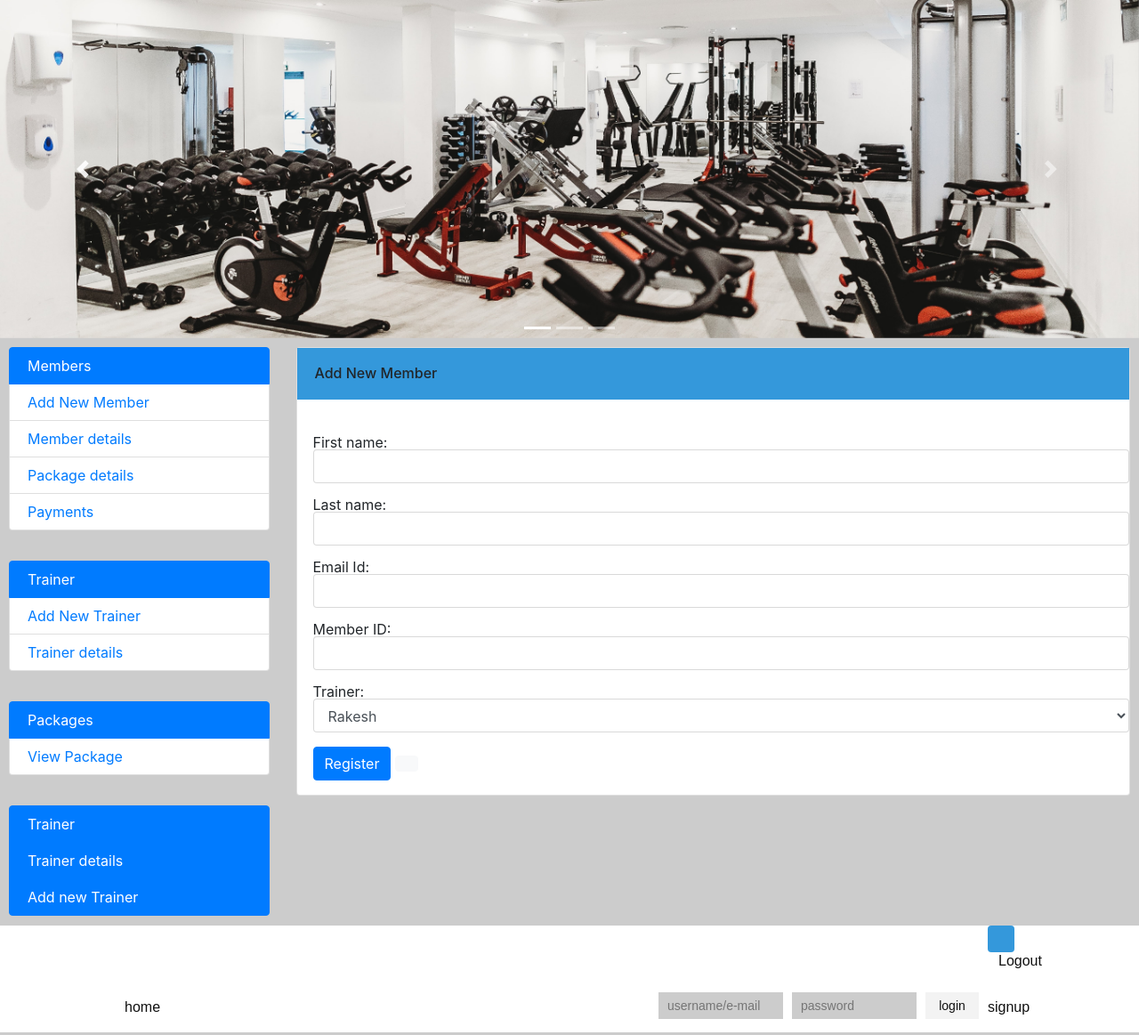
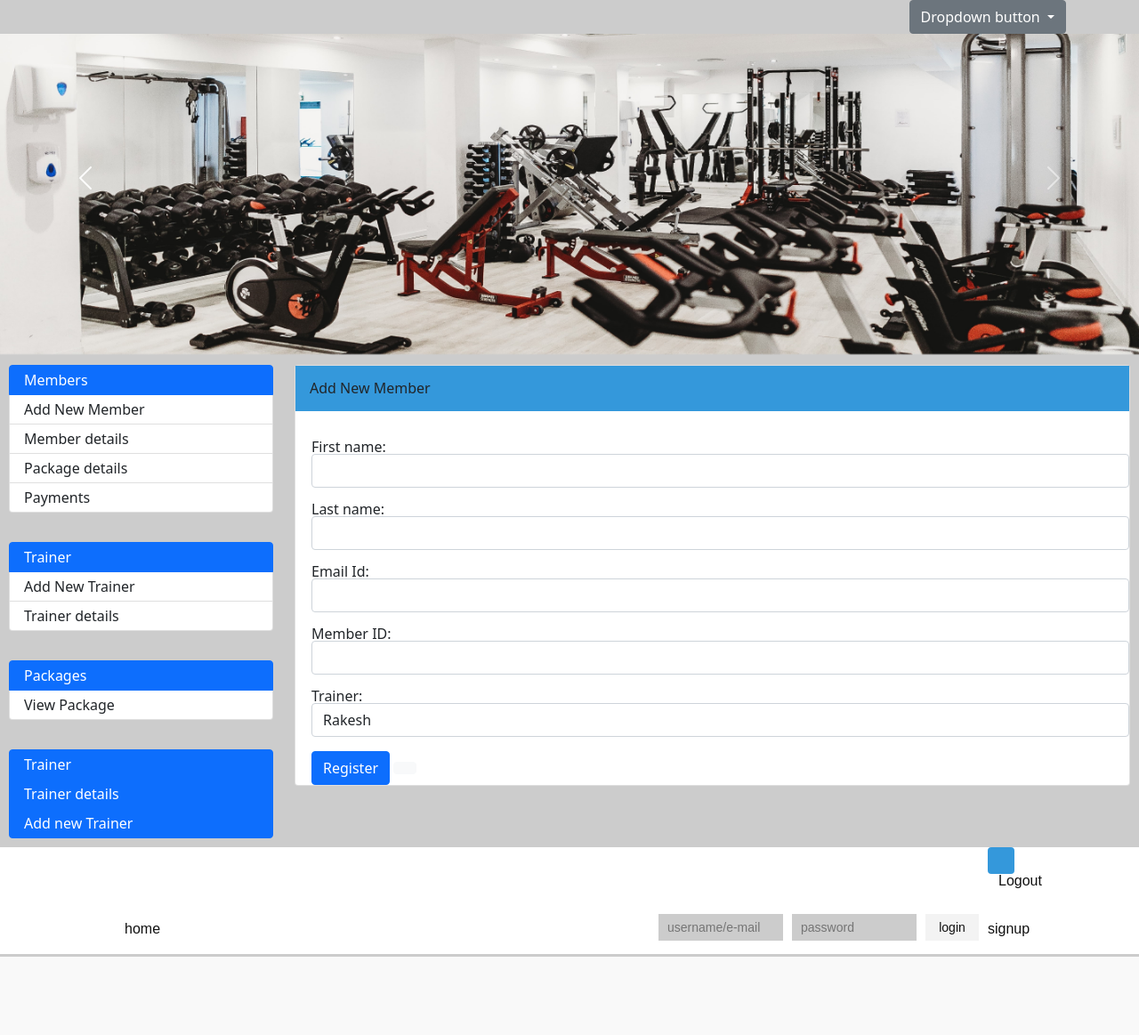
Before and after one commit to SRJ2910/Gym-Management-System, a PHP site: page /header.php in a window 1280 px wide. Shown: the whole page at 89% size. After the commit the page ends 1075 px from the top, so only its background shows below. Run offline with PHP 8.4, Linux system fonts and the light colour scheme; data comes from the database, SQL or seed files in the repository.

Commit message:
Carousel Fixed
Carousel Fixed

```diff
--- a/gym-management/admin-panel.php
+++ b/gym-management/admin-panel.php
@@ -25,37 +25,46 @@ $result1 = mysqli_query($connect, $query);
 <html>
 
 <head>
-  <link rel="stylesheet" href="https://maxcdn.bootstrapcdn.com/bootstrap/4.0.0-beta/css/bootstrap.min.css" integrity="sha384-/Y6pD6FV/Vv2HJnA6t+vslU6fwYXjCFtcEpHbNJ0lyAFsXTsjBbfaDjzALeQsN6M" crossorigin="anonymous">
+<!-- CSS only -->
+<link href="https://cdn.jsdelivr.net/npm/bootstrap@5.0.0-beta3/dist/css/bootstrap.min.css" rel="stylesheet" integrity="sha384-eOJMYsd53ii+scO/bJGFsiCZc+5NDVN2yr8+0RDqr0Ql0h+rP48ckxlpbzKgwra6" crossorigin="anonymous">
+    <script src="https://cdn.jsdelivr.net/npm/bootstrap@5.0.0-beta3/dist/js/bootstrap.bundle.min.js" integrity="sha384-JEW9xMcG8R+pH31jmWH6WWP0WintQrMb4s7ZOdauHnUtxwoG2vI5DkLtS3qm9Ekf" crossorigin="anonymous"></script>
 </head>
 
 <body>
-<div id="carouselExampleIndicators" class="carousel slide" data-ride="carousel">
-  <ol class="carousel-indicators">
-    <li data-target="#carouselExampleIndicators" data-slide-to="0" class="active"></li>
-    <li data-target="#carouselExampleIndicators" data-slide-to="1"></li>
-    <li data-target="#carouselExampleIndicators" data-slide-to="2"></li>
-  </ol>
+  <div class="dropdown">
+  <div class="container">
+
+    <button class="btn btn-secondary dropdown-toggle float-end" type="button" data-bs-toggle="dropdown" aria-expanded="false" >
+      Dropdown button
+    </div>
+  </button>
+  <ul class="dropdown-menu">
+    <li><a class="dropdown-item" href="#">Action</a></li>
+    <li><a class="dropdown-item" href="#">Another action</a></li>
+    <li><a class="dropdown-item" href="#">Something else here</a></li>
+  </ul>
+</div>
+<div id="testimonial-carousel" class="carousel slide" data-bs-ride="carousel">
         <div class="carousel-inner">
           <div class="carousel-item active">
-      <img class="d-block w-100" src="images/2.1.jpg" alt="First slide" style="height: 380px;">
+            <img class="testimonial-image" src="images/2.1.jpg" alt="dog-profile" style="height :360px;width:1350px;"/>
           </div>
           <div class="carousel-item">
-      <img class="d-block w-100" src="images/2.2.jpg" alt="Second slide">
+            <img class="testimonial-image" src="images/2.2.jpg" alt="lady-profile" style="height :360px;width:1350px;"/>
           </div>
           <div class="carousel-item">
-      <img class="d-block w-100" src="..." alt="Third slide">
+            <img class="testimonial-image" src="images/2.4.jpg" alt="lady-profile" style="height :360px;width:1350px;"/>
           </div>
         </div>
-  <a class="carousel-control-prev" href="#carouselExampleIndicators" role="button" data-slide="prev">
+        <button class="carousel-control-prev" type="button" data-bs-target="#testimonial-carousel" data-bs-slide="prev">
           <span class="carousel-control-prev-icon" aria-hidden="true"></span>
-    <span class="sr-only">Previous</span>
-  </a>
-  <a class="carousel-control-next" href="#carouselExampleIndicators" role="button" data-slide="next">
+          <span class="visually-hidden">Previous</span>
+        </button>
+        <button class="carousel-control-next" type="button" data-bs-target="#testimonial-carousel" data-bs-slide="next">
           <span class="carousel-control-next-icon" aria-hidden="true"></span>
-    <span class="sr-only">Next</span>
-  </a>
-</div>
-  <div class="container-fluid" style="padding :10px">
+          <span class="visually-hidden">Next</span>
+        </button>
+      </div>  <div class="container-fluid" style="padding :10px">
     <div class="row">
       <div class="col-md-3">
         <div class="list-group">
@@ -151,8 +160,8 @@ $result1 = mysqli_query($connect, $query);
     </nav>
 
   </header>
-  <script src="https://cdn.jsdelivr.net/npm/@popperjs/core@2.11.6/dist/umd/popper.min.js" integrity="sha384-oBqDVmMz9ATKxIep9tiCxS/Z9fNfEXiDAYTujMAeBAsjFuCZSmKbSSUnQlmh/jp3" crossorigin="anonymous"></script>
-<script src="https://cdn.jsdelivr.net/npm/bootstrap@5.2.2/dist/js/bootstrap.min.js" integrity="sha384-IDwe1+LCz02ROU9k972gdyvl+AESN10+x7tBKgc9I5HFtuNz0wWnPclzo6p9vxnk" crossorigin="anonymous"></script>
-</body>
-
+  <!-- CSS only -->
+<!-- JavaScript Bundle with Popper -->
+<!-- <script src="https://cdn.jsdelivr.net/npm/@popperjs/core@2.11.6/dist/umd/popper.min.js" integrity="sha384-oBqDVmMz9ATKxIep9tiCxS/Z9fNfEXiDAYTujMAeBAsjFuCZSmKbSSUnQlmh/jp3" crossorigin="anonymous"></script>
+<script src="https://cdn.jsdelivr.net/npm/bootstrap@5.2.2/dist/js/bootstrap.min.js" integrity="sha384-IDwe1+LCz02ROU9k972gdyvl+AESN10+x7tBKgc9I5HFtuNz0wWnPclzo6p9vxnk" crossorigin="anonymous"></script> -->
 </html>
```
Also changed, not shown: gym-management/images/2.3.jpg (added), gym-management/images/2.4.jpg (added), gym-management/images/2.5.jpg (added). Lines whose indentation alone changed are shown as unchanged.
